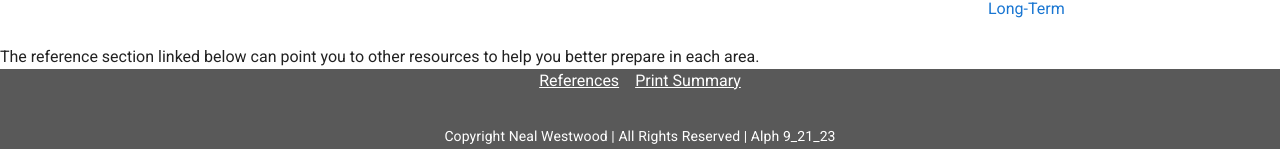
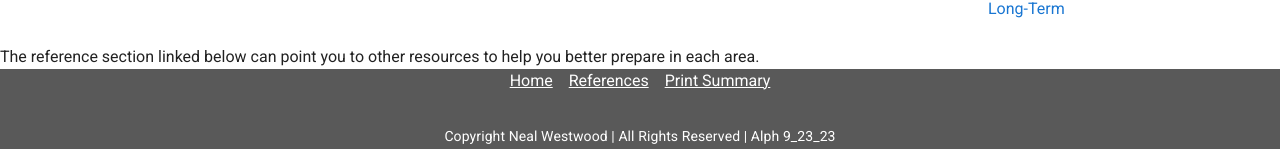
Before and after one commit to N-Westwood/dads-website, a Vue app: page / in a window 1280 px wide. Shown: the part 1280-1440 px from the top of the page. Built offline with nearby package versions, Linux system fonts and the light colour scheme.

Commit message:
added home link at bottom to make it easy for Idiots to make it back from print and references.

```diff
--- a/src/assets/data.json
+++ b/src/assets/data.json
@@ -695,6 +695,11 @@
             "id": "5.2.14",
             "question": "Do you know how to swim?",
             "description": ""
+          },
+          {
+            "id": "5.2.15",
+            "question": "If over 65, do you get a doctor's physical examination every 6 months?",
+            "description": ""
           }
         ],
         "long": [
--- a/src/components/Footer.vue
+++ b/src/components/Footer.vue
@@ -8,6 +8,9 @@
       width="100%"
       height="5em"
     >
+      <router-link class="white--text inline-block px-2" :to="{ name: 'Home' }"
+        >Home</router-link
+      >
       <router-link
         class="white--text inline-block px-2"
         :to="{ name: 'References' }"
@@ -17,7 +20,7 @@
         >Print Summary</router-link
       >
       <v-card-text class="white--text pt-8">
-        Copyright Neal Westwood | All Rights Reserved | Alph 9_21_23
+        Copyright Neal Westwood | All Rights Reserved | Alph 9_23_23
       </v-card-text>
     </v-card>
   </v-footer>
```
